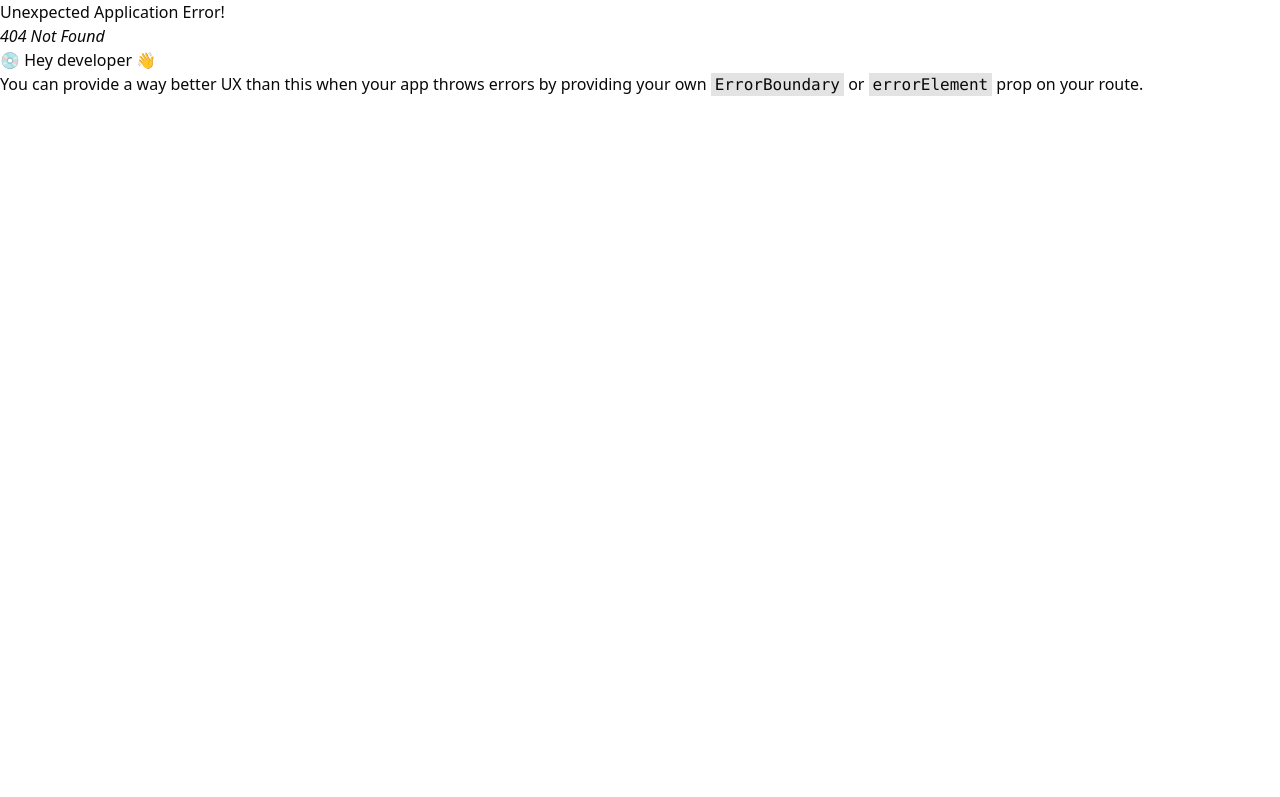
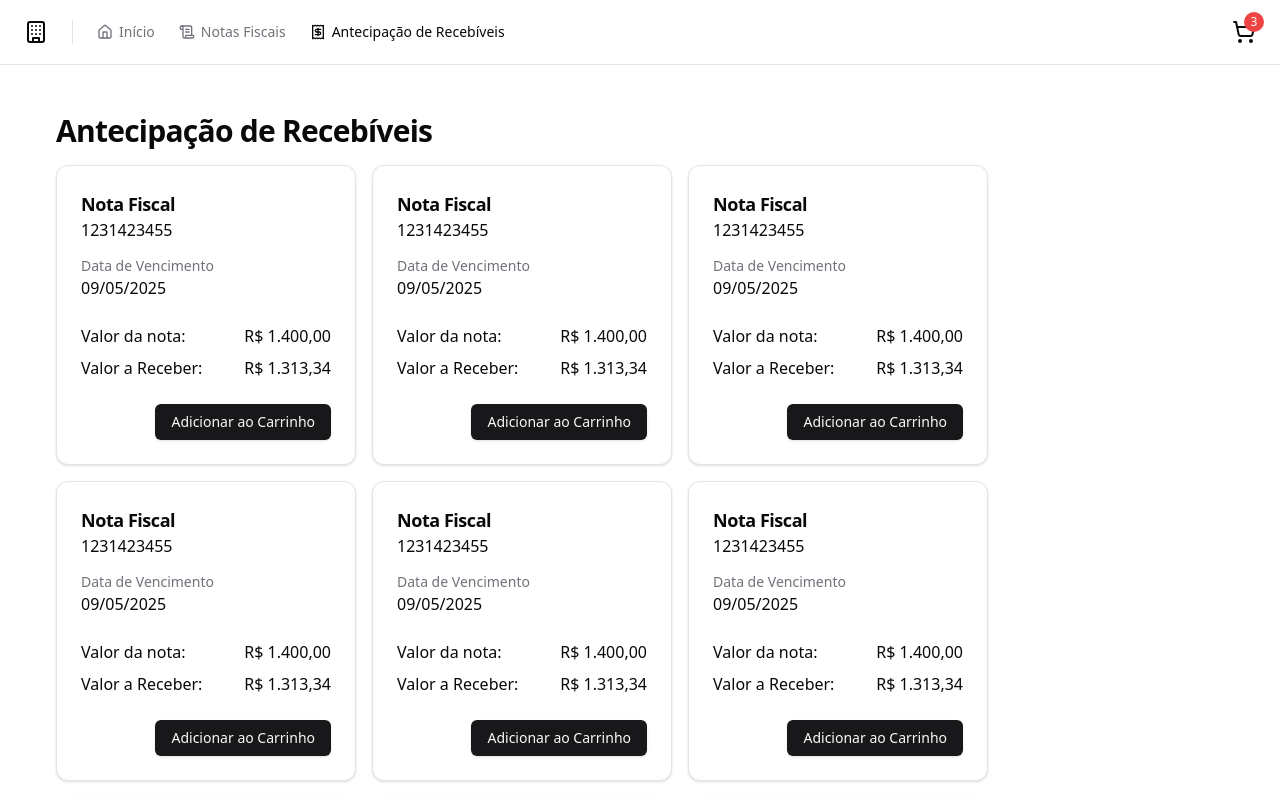
Before and after one commit to brenonPerez/anticipay-web, a React (Vite) app: page /receivables in a window 1280 px wide. Before the commit this address had no page. Shown: the top 797 px of the page. Built offline with nearby package versions, Linux system fonts and the light colour scheme.

Commit message:
feat: add componente para tela de antecipação de recebíveis

```diff
--- a/src/components/header.tsx
+++ b/src/components/header.tsx
@@ -1,4 +1,4 @@
-import { Building, Home, ScrollText, ShoppingCart } from 'lucide-react'
+import { Building, Home, Receipt, ScrollText, ShoppingCart } from 'lucide-react'
 import { useState } from 'react'
 import { Link } from 'react-router-dom'
 
@@ -25,6 +25,10 @@ export function Header() {
               <ScrollText className="h-4 w-4" />
               Notas Fiscais
             </NavLink>
+            <NavLink to="/receivables">
+              <Receipt className="h-4 w-4" />
+              Antecipação de Recebíveis
+            </NavLink>
           </nav>
         </div>
 
--- /dev/null
+++ b/src/components/ui/card.tsx
@@ -0,0 +1,76 @@
+import * as React from "react"
+
+import { cn } from "@/lib/utils"
+
+const Card = React.forwardRef<
+  HTMLDivElement,
+  React.HTMLAttributes<HTMLDivElement>
+>(({ className, ...props }, ref) => (
+  <div
+    ref={ref}
+    className={cn(
+      "rounded-xl border bg-card text-card-foreground shadow",
+      className
+    )}
+    {...props}
+  />
+))
+Card.displayName = "Card"
+
+const CardHeader = React.forwardRef<
+  HTMLDivElement,
+  React.HTMLAttributes<HTMLDivElement>
+>(({ className, ...props }, ref) => (
+  <div
+    ref={ref}
+    className={cn("flex flex-col space-y-1.5 p-6", className)}
+    {...props}
+  />
+))
+CardHeader.displayName = "CardHeader"
+
+const CardTitle = React.forwardRef<
+  HTMLDivElement,
+  React.HTMLAttributes<HTMLDivElement>
+>(({ className, ...props }, ref) => (
+  <div
+    ref={ref}
+    className={cn("font-semibold leading-none tracking-tight", className)}
+    {...props}
+  />
+))
+CardTitle.displayName = "CardTitle"
+
+const CardDescription = React.forwardRef<
+  HTMLDivElement,
+  React.HTMLAttributes<HTMLDivElement>
+>(({ className, ...props }, ref) => (
+  <div
+    ref={ref}
+    className={cn("text-sm text-muted-foreground", className)}
+    {...props}
+  />
+))
+CardDescription.displayName = "CardDescription"
+
+const CardContent = React.forwardRef<
+  HTMLDivElement,
+  React.HTMLAttributes<HTMLDivElement>
+>(({ className, ...props }, ref) => (
+  <div ref={ref} className={cn("p-6 pt-0", className)} {...props} />
+))
+CardContent.displayName = "CardContent"
+
+const CardFooter = React.forwardRef<
+  HTMLDivElement,
+  React.HTMLAttributes<HTMLDivElement>
+>(({ className, ...props }, ref) => (
+  <div
+    ref={ref}
+    className={cn("flex items-center p-6 pt-0", className)}
+    {...props}
+  />
+))
+CardFooter.displayName = "CardFooter"
+
+export { Card, CardHeader, CardFooter, CardTitle, CardDescription, CardContent }
--- /dev/null
+++ b/src/pages/app/receivables/receivables-card.tsx
@@ -0,0 +1,41 @@
+import { Button } from '@/components/ui/button'
+import {
+  Card,
+  CardContent,
+  CardDescription,
+  CardFooter,
+  CardHeader,
+  CardTitle,
+} from '@/components/ui/card'
+
+export function ReceivablesCard() {
+  return (
+    <Card className="w-[300px]">
+      <CardHeader>
+        <div className="mb-2">
+          <CardTitle className="text-lg font-semibold">Nota Fiscal</CardTitle>
+          <p className="text-base">1231423455</p>
+        </div>
+        <div>
+          <CardDescription className="text-sm text-muted-foreground">
+            Data de Vencimento
+          </CardDescription>
+          <p className="text-base">09/05/2025</p>
+        </div>
+      </CardHeader>
+      <CardContent className="space-y-2">
+        <div className="flex justify-between">
+          <span className="font-medium">Valor da nota:</span>
+          <span>R$ 1.400,00</span>
+        </div>
+        <div className="flex justify-between">
+          <span className="font-medium">Valor a Receber:</span>
+          <span>R$ 1.313,34</span>
+        </div>
+      </CardContent>
+      <CardFooter className="flex justify-end">
+        <Button>Adicionar ao Carrinho</Button>
+      </CardFooter>
+    </Card>
+  )
+}
--- /dev/null
+++ b/src/pages/app/receivables/receivables.tsx
@@ -0,0 +1,23 @@
+import { Helmet } from 'react-helmet-async'
+
+import { ReceivablesCard } from './receivables-card'
+
+export function Receivables() {
+  return (
+    <>
+      <Helmet>
+        <title>Antecipação de Recebíveis</title>
+      </Helmet>
+      <div className="p-6">
+        <h1 className="mb-4 text-3xl font-bold tracking-tight">
+          Antecipação de Recebíveis
+        </h1>
+        <div className="flex flex-wrap gap-4">
+          {Array.from({ length: 10 }).map((_, i) => (
+            <ReceivablesCard key={i} />
+          ))}
+        </div>
+      </div>
+    </>
+  )
+}
--- a/src/routes.tsx
+++ b/src/routes.tsx
@@ -4,6 +4,7 @@ import { AppLayout } from './pages/_layouts/app'
 import { AuthLayout } from './pages/_layouts/auth'
 import { Dashboard } from './pages/app/dashboard'
 import { Invoices } from './pages/app/invoices/invoices'
+import { Receivables } from './pages/app/receivables/receivables'
 import { SignIn } from './pages/auth/sign-in'
 import { SignUp } from './pages/auth/sign-up'
 
@@ -16,6 +17,10 @@ export const router = createBrowserRouter([
       {
         path: '/invoices',
         element: <Invoices />,
+      },
+      {
+        path: '/receivables',
+        element: <Receivables />,
       },
     ],
   },
```
